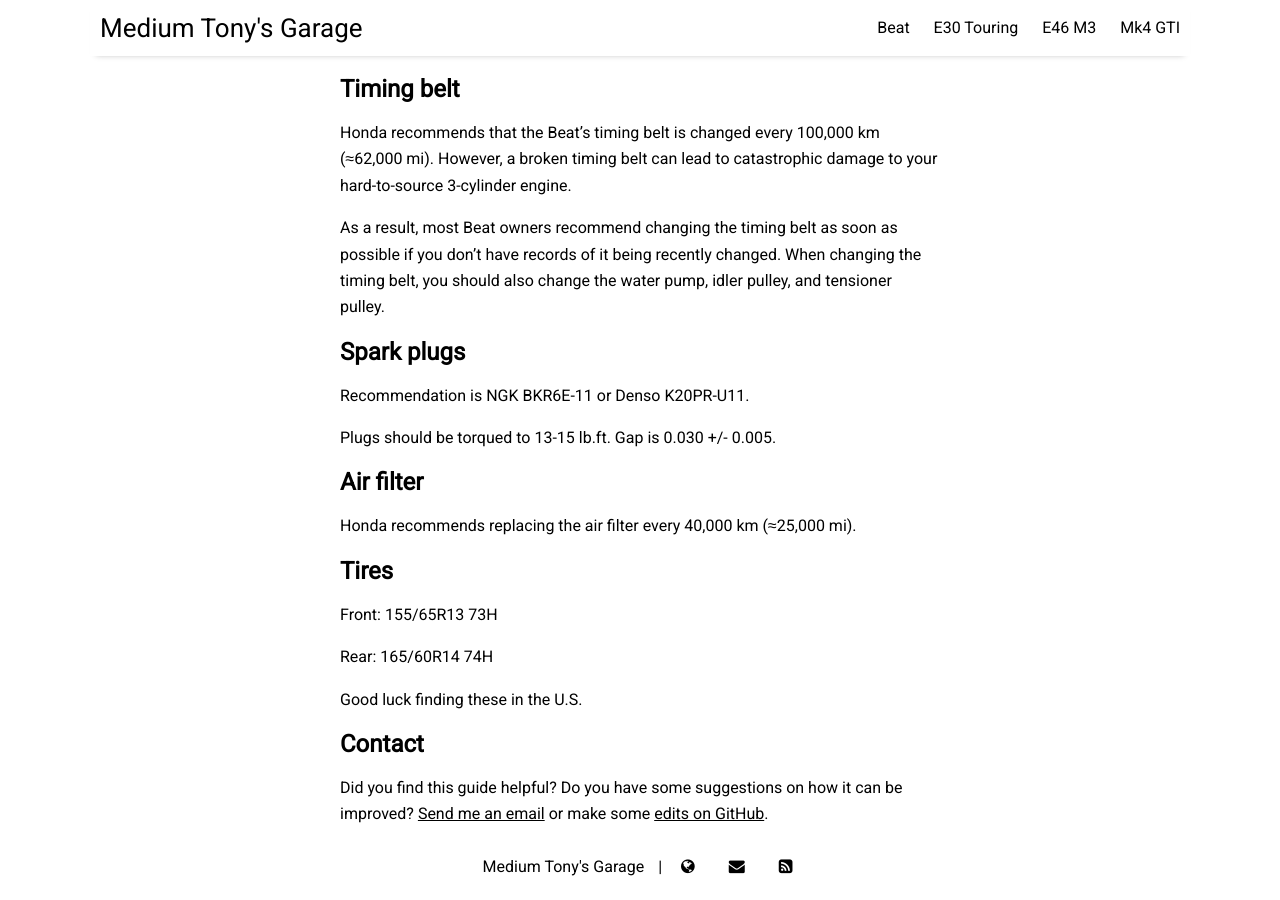
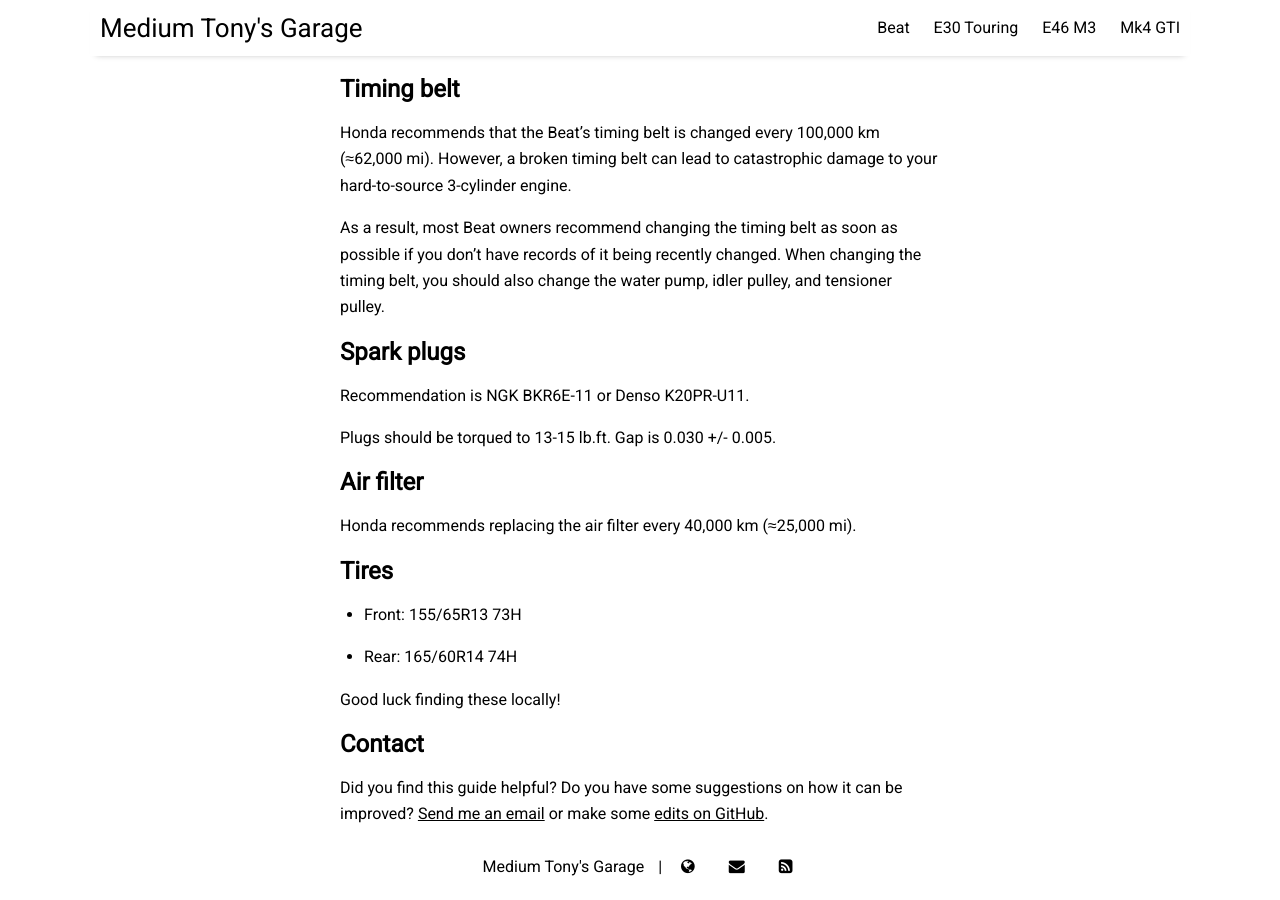
Before and after one commit to prestia/mediumtonys, a Jekyll site: the page built from _posts/2023-9-3-beat-faqs.md, in a window 1280 px wide and 900 px high, scrolled down 1774 px. Built offline with Jekyll 4.4.1, drawn with Linux system fonts in a browser that asks for light colours; nearby versions of some CDN libraries.

Commit message:
Update 2023-9-3-beat-faqs.md

```diff
--- a/_posts/2023-9-3-beat-faqs.md
+++ b/_posts/2023-9-3-beat-faqs.md
@@ -54,11 +54,11 @@ Honda recommends replacing the air filter every 40,000 km (≈25,000 mi).
 
 ## Tires
 
-Front: 155/65R13 73H
+* Front: 155/65R13 73H
 
-Rear: 165/60R14 74H
+* Rear: 165/60R14 74H
 
-Good luck finding these in the U.S.
+Good luck finding these locally!
 
 ## Contact
 Did you find this guide helpful? Do you have some suggestions on how it can be improved? [Send me an email](mailto:tony@mediumtonysgarage.com) or make some [edits on GitHub](https://github.com/prestia/mediumtonys/blob/main/_posts/2023-9-2-access-beat-ecu-and-main-relay.md).
```
